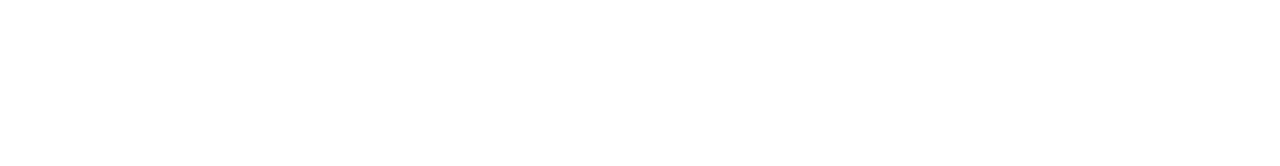
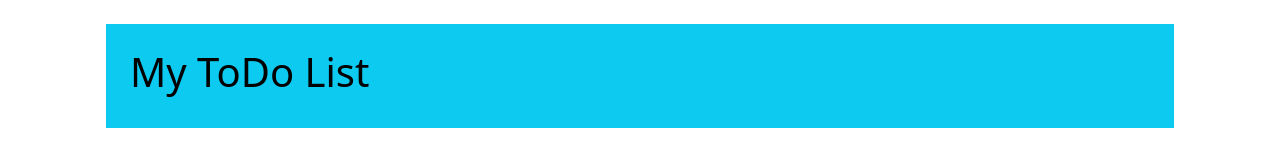
Before and after one commit to Simphiwe-Mabuya/ToDo-App, a plain HTML site: page index.html in a window 1280 px wide. Drawn offline with nearby package versions, Linux system fonts and the light colour scheme.

Commit message:
Created a header with a Bootstrap class styling and a h1 to name the app

```diff
--- a/index.html
+++ b/index.html
@@ -13,7 +13,9 @@
 </head>
 <body>
     <div class="container">
-
+        <header class="bg-info text-black p-4 m-4">
+            <h1>My ToDo List</h1>
+        </header>
     </div>
 </body>
 </html>
```
